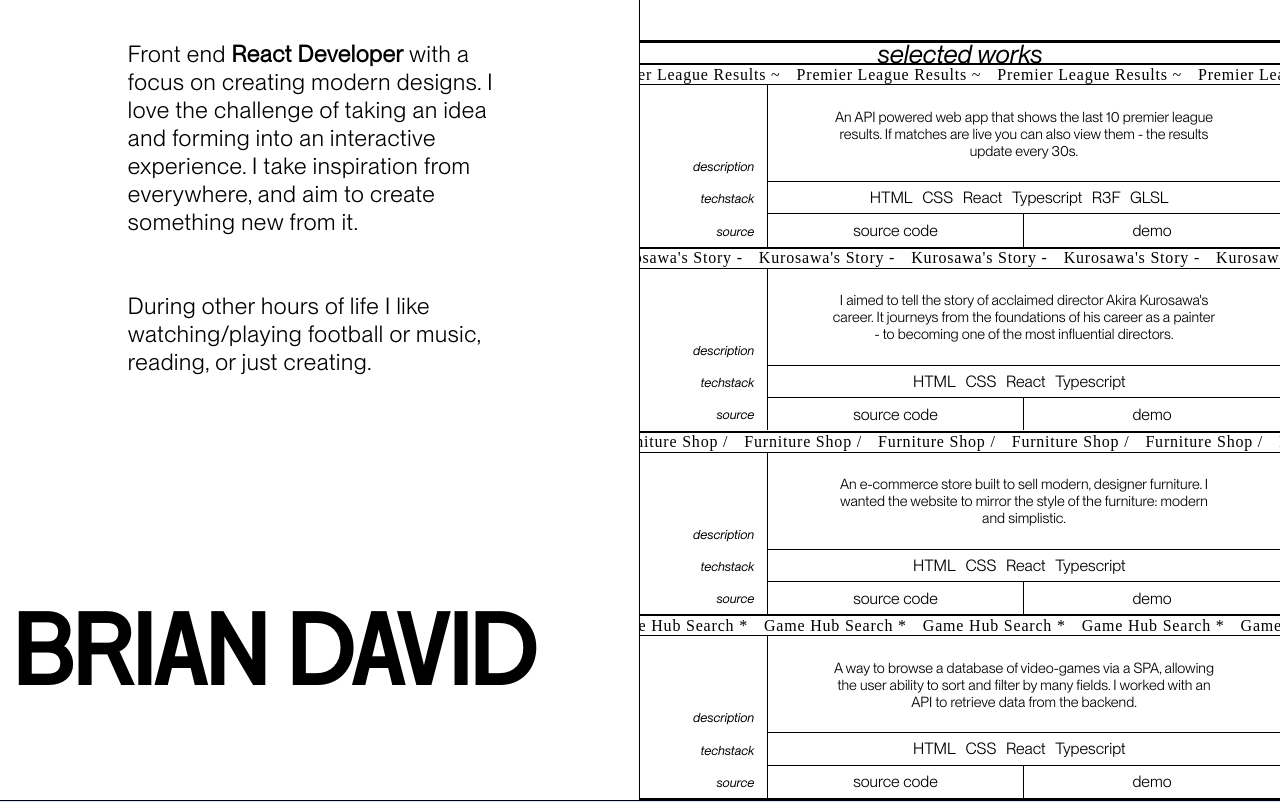
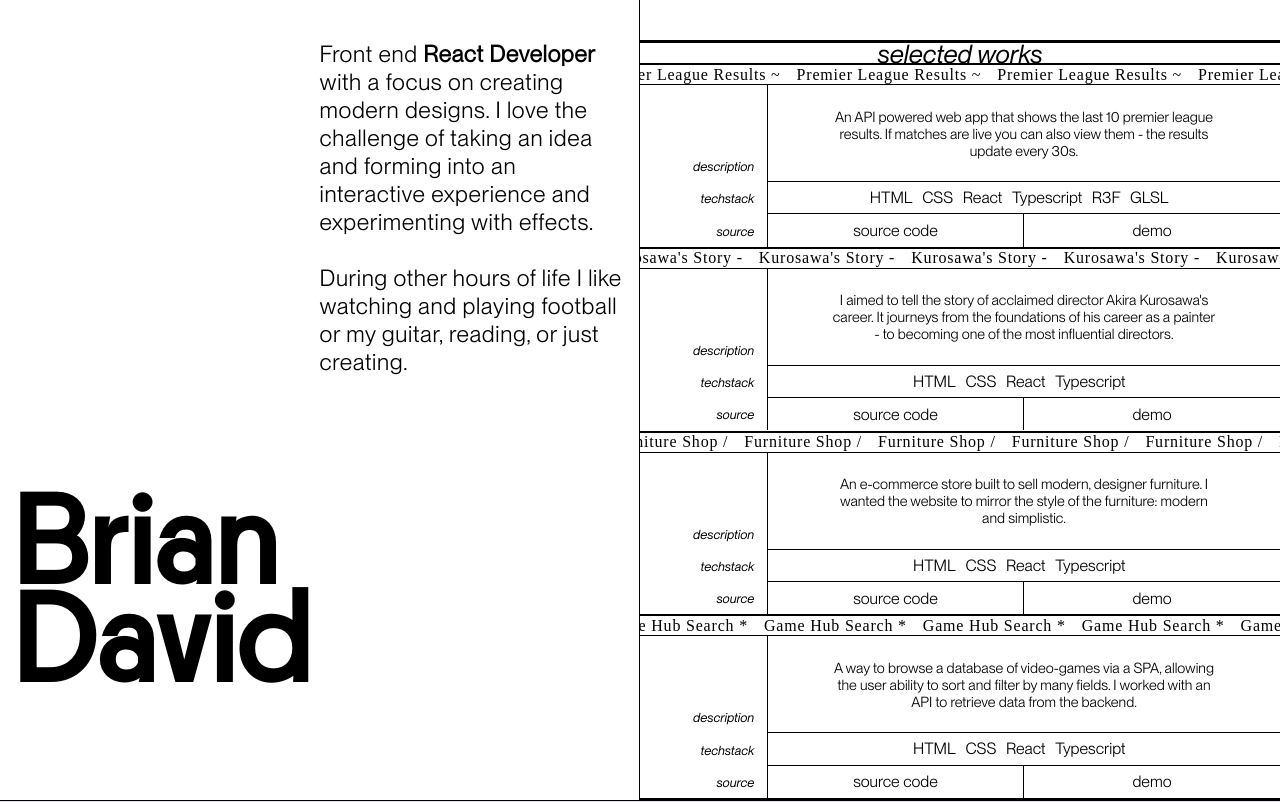
Before and after one commit to brian-david4/brian-portfolio-website, a React (Vite) app in the folder portfolio-website/: page / in a window 1280 px wide. Shown: the top 802 px of the page. Built offline with nearby package versions, Linux system fonts and the light colour scheme; a web font is replaced by a local one.

Commit message:
update homepage styles

```diff
--- a/portfolio-website/src/pages/Home2/Home2.tsx
+++ b/portfolio-website/src/pages/Home2/Home2.tsx
@@ -39,17 +39,18 @@ const Home2 = () => {
       <ProjectVisitTrail hovered={hovered} mouse={mouse} />
       <div className={styles.pageOne}>
         <section className={styles.sectionLeft}>
-          <h2 className={styles.nameTitle}>BRIAN DAVID</h2>
+          <h2 className={styles.nameTitle}>
+            <span>Brian</span>
+            <span>David</span>
+          </h2>
           <p className={styles.about}>
             Front end <b>React Developer</b> with a focus on creating modern
             designs. I love the challenge of taking an idea and forming into an
-            interactive experience. I take inspiration from everywhere, and aim
-            to create something new from it.
+            interactive experience and experimenting with effects.
             <br />
             <br />
-            <br />
-            During other hours of life I like watching/playing football or
-            music, reading, or just creating.
+            During other hours of life I like watching and playing football or
+            my guitar, reading, or just creating.
           </p>
         </section>
         <section className={styles.sectionRight}>
--- a/portfolio-website/src/pages/Home2/home.module.css
+++ b/portfolio-website/src/pages/Home2/home.module.css
@@ -28,19 +28,26 @@
 }
 .nameTitle {
   position: absolute;
-  bottom: 0;
+  bottom: 0vh;
+  line-height: 0.77;
   left: 2%;
-  font-size: 8vw;
+  font-size: 10vw;
+  letter-spacing: 0.01ch;
   font-family: "NikkeiMaru Light";
+  display: flex;
+  flex-direction: column;
 }
 .about {
+  position: absolute;
+  right: 2%;
   margin-top: 5vh;
-  width: 60%;
+  width: 48%;
   min-width: 100px;
   font-size: 1.8vw;
   letter-spacing: 0.05vw;
   font-family: "Neue Montreal Book";
   transition: font-size 750ms ease-out;
+  z-index: 100;
 }
 /* section 2 - projects */
 .sectionRight {
@@ -69,9 +76,10 @@
   justify-content: center;
 }
 
-@media (max-width: 412px) {
+@media (max-width: 418px) {
   .nameTitle {
-    font-size: 15vw;
+    font-size: 20vw !important;
+    bottom: 10vh;
   }
 }
 @media (max-width: 820px) {
@@ -102,8 +110,9 @@
     height: 95vh;
   }
   .nameTitle {
-    font-size: 10vw;
+    font-size: 20vw;
     left: 20%;
+    bottom: 10vh;
   }
   .projectTitle {
     font-size: 5vw;
```
